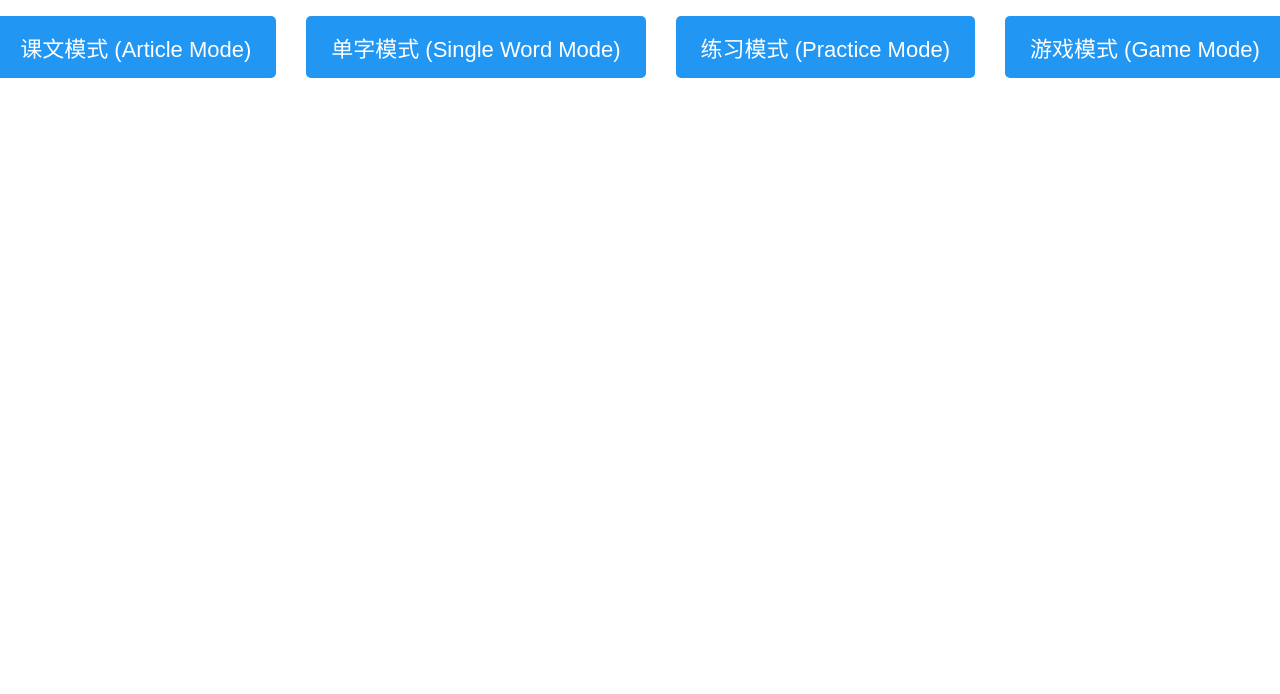
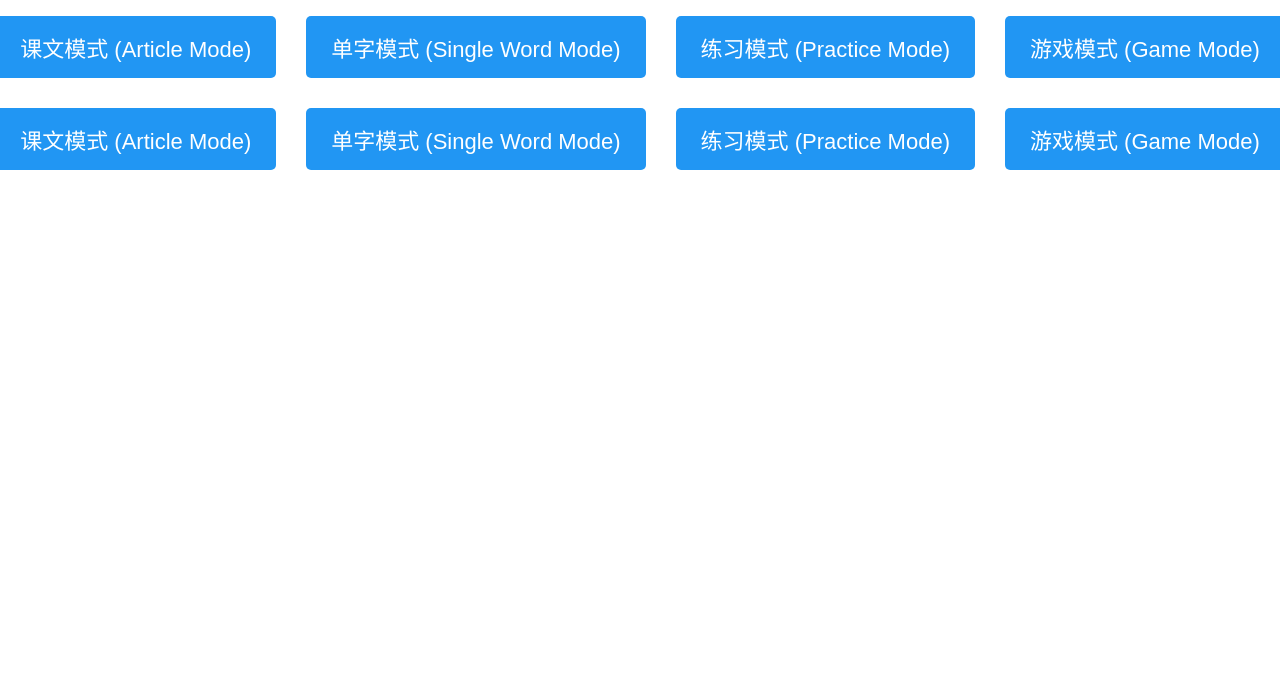
Before and after one commit to homer1111111/chinese-3-year-grade-game, a plain HTML site: page index.html in a window 1280 px wide. Shown: the part 106-800 px from the top of the page. Drawn offline with Linux system fonts and the light colour scheme.

Commit message:
Update index.html

```diff
--- a/index.html
+++ b/index.html
@@ -22,7 +22,13 @@
     <div id="article-content"></div>
     <button onclick="exitArticleMode()">返回 (Back)</button>
 </div>
-    <!-- 其他部分保持不变 -->
+
+<div id="mode-selection">
+    <button onclick="startArticleMode()">课文模式 (Article Mode)</button>
+    <button onclick="startSingleWordMode()">单字模式 (Single Word Mode)</button>
+    <button onclick="startPracticeMode()">练习模式 (Practice Mode)</button>
+    <button onclick="startGameMode()">游戏模式 (Game Mode)</button>
+</div>
     <div id="single-word-mode" style="display: none;">
         <h2>单字模式 (Single Word Mode)</h2>
         <p>点击汉字查看详情并播放发音！(Click a character to view details and play sound!)</p>
```
Lines whose indentation alone changed are shown as unchanged.
